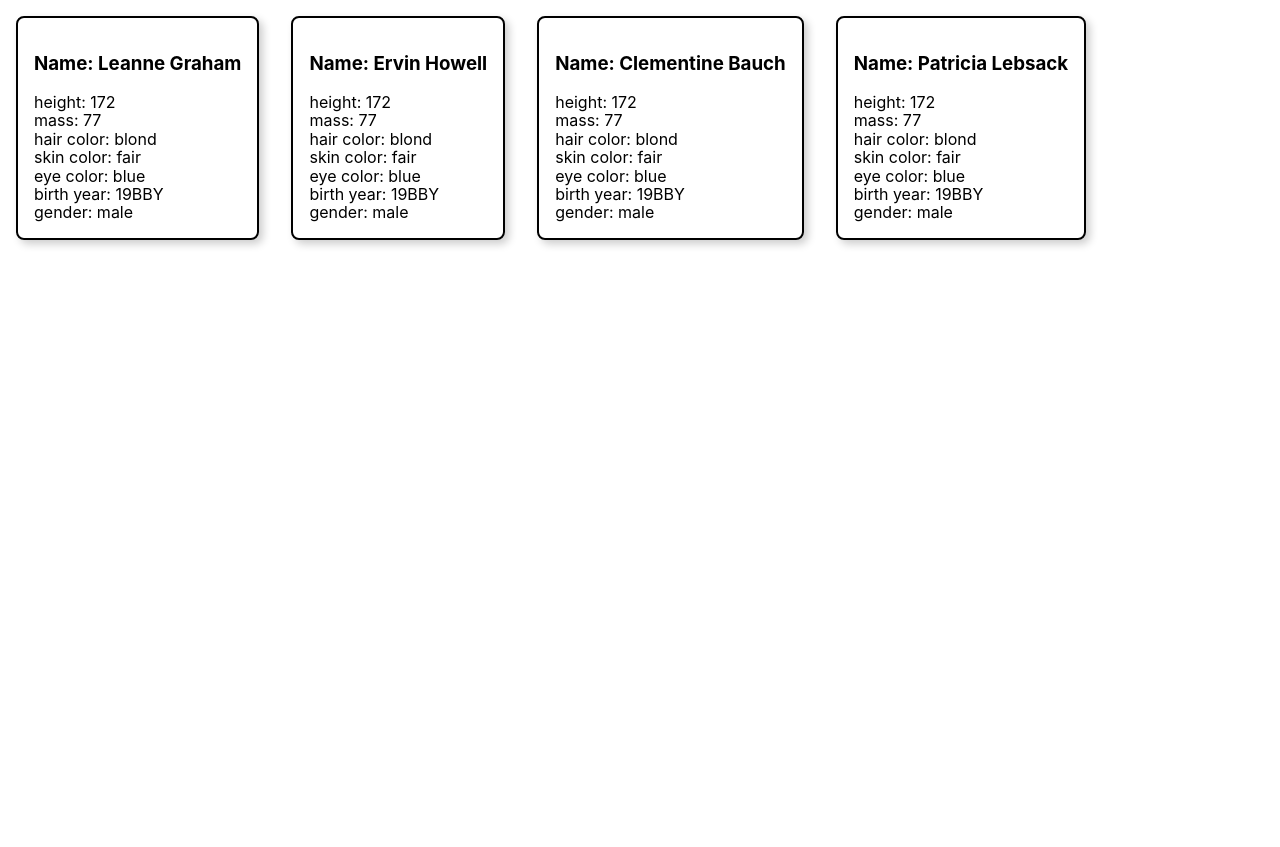
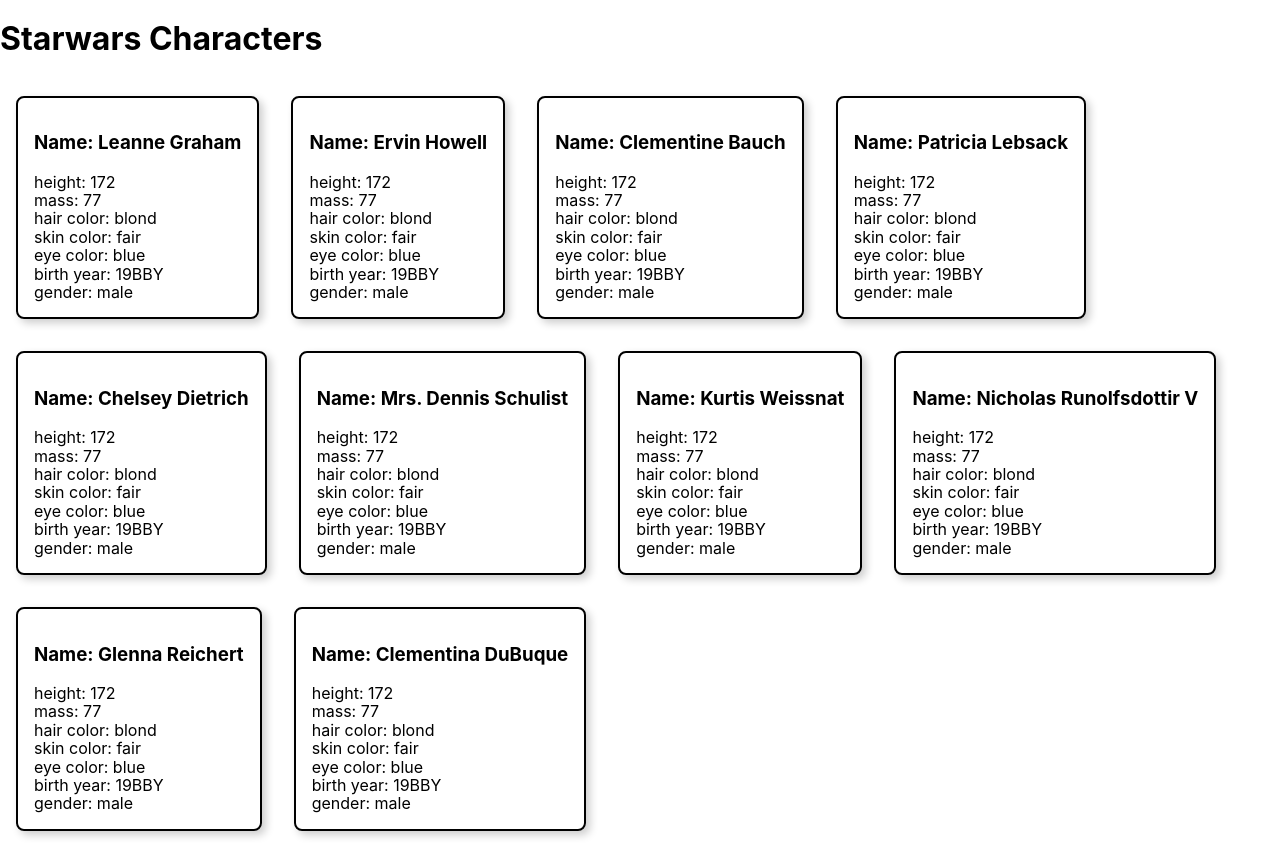
Before and after one commit to JoshuaKodhe/starwars, a React (Create React App) app: page / in a window 1280 px wide. Before the commit the page ends 800 px from the top, so only its background shows below. Built offline with nearby package versions, Linux system fonts and the light colour scheme.

Commit message:
Sanitize the app   - Futhure separation of concer allowing App component to do the displaying of the cardList component

```diff
--- /dev/null
+++ b/src/App.js
@@ -0,0 +1,14 @@
+import React from 'react';
+import CardList from './CardList';
+import { people } from './people';
+
+const App = () => {
+	return (
+		<React.Fragment>
+			<h1>Starwars Characters</h1>
+			<CardList people={people} />
+		</React.Fragment>
+	);
+};
+
+export default App;
--- a/src/CardList.js
+++ b/src/CardList.js
@@ -1,54 +1,24 @@
 import React from 'react';
 import Card from './card';
 
-const CardList = ( {people})=>{
-  return (	<React.Fragment>
-		<Card
-			id={people[0].id}
-			name={people[0].name}
-			height={people[0].height}
-			mass={people[0].mass}
-			hairColor={people[0].hair_color}
-			skinColor={people[0].skin_color}
-			eyeColor={people[0].eye_color}
-			birthYear={people[0].birth_year}
-			gender={people[0].gender}
-		/>
-		<Card
-			id={people[1].id}
-			name={people[1].name}
-			height={people[1].height}
-			mass={people[1].mass}
-			hairColor={people[1].hair_color}
-			skinColor={people[1].skin_color}
-			eyeColor={people[1].eye_color}
-			birthYear={people[1].birth_year}
-			gender={people[1].gender}
-		/>
-		<Card
-			id={people[2].id}
-			name={people[2].name}
-			height={people[2].height}
-			mass={people[2].mass}
-			hairColor={people[2].hair_color}
-			skinColor={people[2].skin_color}
-			eyeColor={people[2].eye_color}
-			birthYear={people[2].birth_year}
-			gender={people[2].gender}
-		/>
-		<Card
-			id={people[3].id}
-			name={people[3].name}
-			height={people[3].height}
-			mass={people[3].mass}
-			hairColor={people[3].hair_color}
-			skinColor={people[3].skin_color}
-			eyeColor={people[3].eye_color}
-			birthYear={people[3].birth_year}
-			gender={people[3].gender}
-		/>
-	</React.Fragment>);
+const CardList = ({ people }) => {
+	const cardComponent = people.map((person, _) => {
+		return (
+			<Card
+				key={person.id}
+				id={person.id}
+				name={person.name}
+				height={person.height}
+				mass={person.mass}
+				hairColor={person.hair_color}
+				skinColor={person.skin_color}
+				eyeColor={person.eye_color}
+				birthYear={person.birth_year}
+				gender={person.gender}
+			/>
+		);
+	});
+	return <React.Fragment> {cardComponent} </React.Fragment>;
 };
 
-
 export default CardList;
--- a/src/index.js
+++ b/src/index.js
@@ -1,14 +1,14 @@
 import React from 'react';
 import ReactDOM from 'react-dom';
 import './index.css';
-import CardList from './CardList';
+import App from './App';
 import * as serviceWorker from './serviceWorker';
 
-import { people } from './people';
+
 
 import 'tachyons';
 
-ReactDOM.render(<CardList people={people} />, document.getElementById('root'));
+ReactDOM.render(<App/>, document.getElementById('root'));
 // If you want your app to work offline and load faster, you can change
 // unregister() to register() below. Note this comes with some pitfalls.
 // Learn more about service workers: https://bit.ly/CRA-PWA
```
